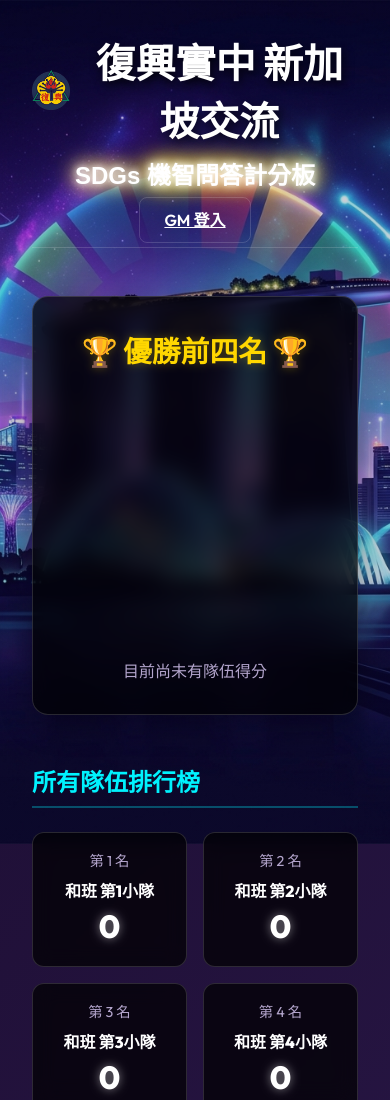
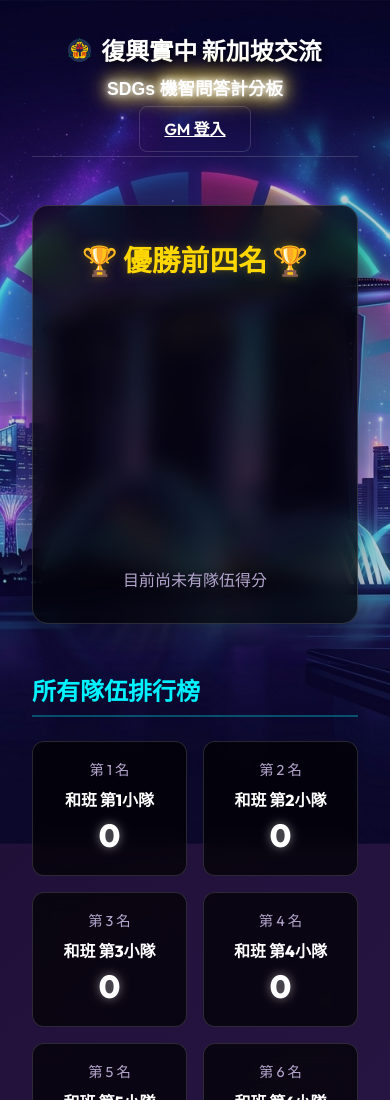
Before and after one commit to munecaibo-hue/FUSHING-SDGs-----------, a website: page index.html in a window 390 px wide. Shown: the top 1100 px of the page. Drawn offline with Linux system fonts and the light colour scheme.

Commit message:
fix: responsive layout for header title on mobile

```diff
--- a/styles.css
+++ b/styles.css
@@ -265,6 +265,15 @@ header {
         text-align: center;
     }
 
+    .header-titles h1 {
+        font-size: 1.5rem;
+        flex-wrap: wrap;
+    }
+
+    .header-titles h2 {
+        font-size: 1.1rem;
+    }
+
     .podium-container {
         flex-wrap: wrap;
     }
```
